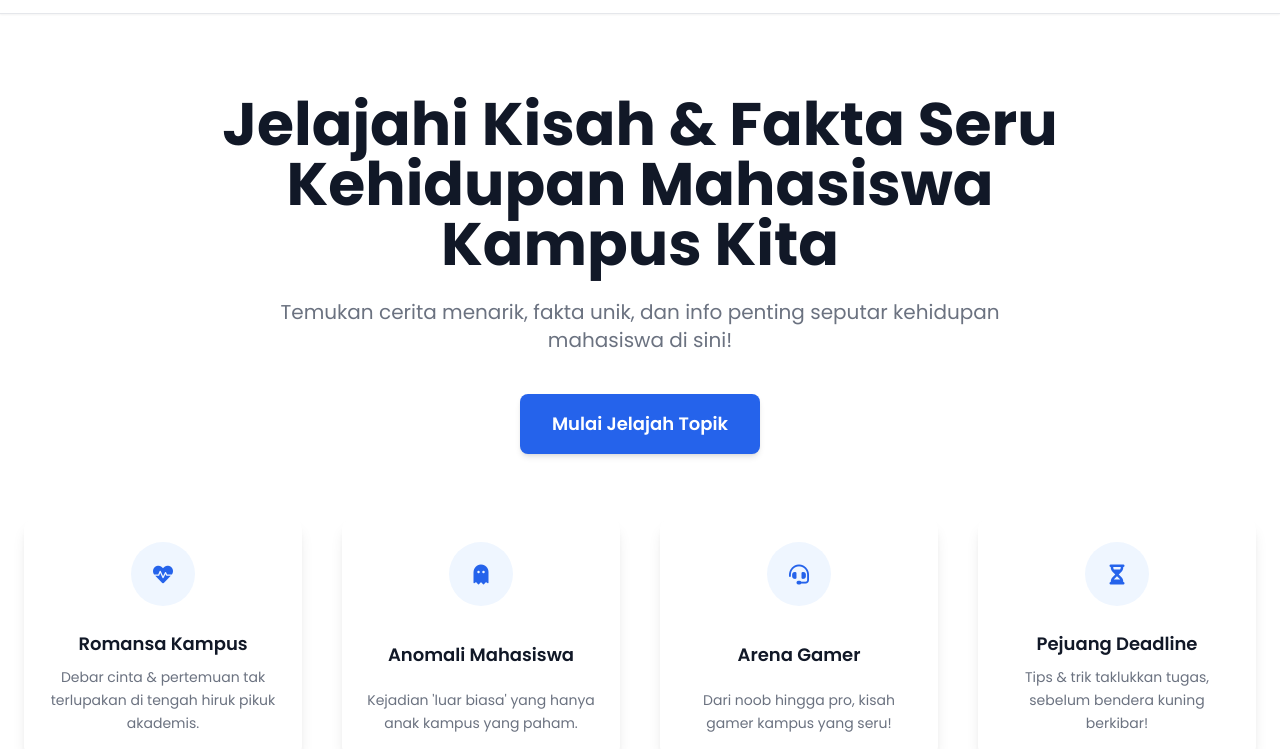
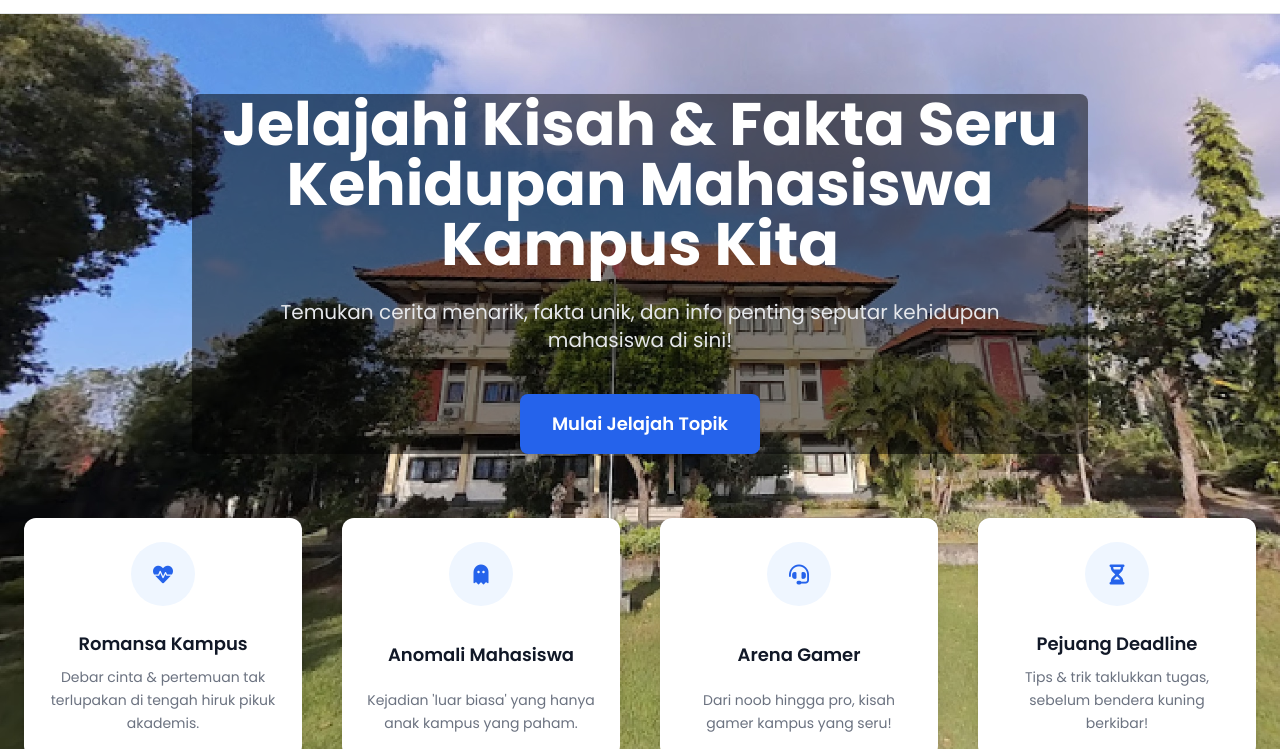
Before and after one commit to Eundxipro/funny, a plain HTML site: page index.html in a window 1280 px wide. Shown: the part 51-800 px from the top of the page. Drawn offline with nearby package versions, Linux system fonts and the light colour scheme.

Commit message:
index.html

```diff
--- a/index.html
+++ b/index.html
@@ -19,7 +19,8 @@
   <style>
     body {
       font-family: 'Poppins', sans-serif;
-      background: #ffffff;
+      background: url('https://raw.githubusercontent.com/Eundxipro/funny/main/gambar%20kampus%20fp.jpg') no-repeat center center fixed;
+      background-size: cover;
       color: #374151;
       scroll-behavior: smooth;
     }
@@ -54,14 +55,15 @@
 
   <main class="max-w-7xl mx-auto px-6 py-20 flex flex-col gap-16">
     <!-- Hero Section -->
-    <section class="text-center max-w-4xl mx-auto">
-      <h1 class="text-5xl md:text-6xl font-extrabold text-gray-900 leading-tight mb-6">
+    <section class="text-center max-w-4xl mx-auto relative">
+      <div class="absolute inset-0 bg-black opacity-50 rounded-lg"></div> <!-- Background overlay -->
+      <h1 class="text-5xl md:text-6xl font-extrabold text-white leading-tight mb-6 relative z-10">
         Jelajahi Kisah & Fakta Seru Kehidupan Mahasiswa Kampus Kita
       </h1>
-      <p class="text-lg md:text-xl text-gray-500 mb-10 max-w-3xl mx-auto">
+      <p class="text-lg md:text-xl text-gray-200 mb-10 max-w-3xl mx-auto relative z-10">
         Temukan cerita menarik, fakta unik, dan info penting seputar kehidupan mahasiswa di sini!
       </p>
-      <a href="#topicGrid" class="inline-block bg-blue-600 text-white text-lg font-semibold px-8 py-4 rounded-lg shadow-md hover:bg-blue-700 transition duration-300 select-none">
+      <a href="#topicGrid" class="inline-block bg-blue-600 text-white text-lg font-semibold px-8 py-4 rounded-lg shadow-md hover:bg-blue-700 transition duration-300 select-none relative z-10">
         Mulai Jelajah Topik
       </a>
     </section>
```
